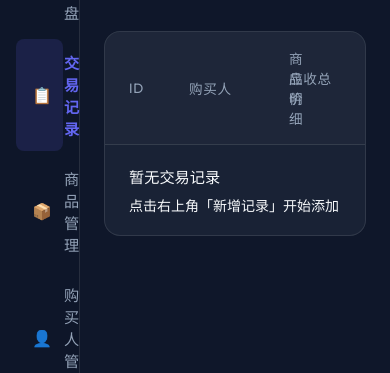
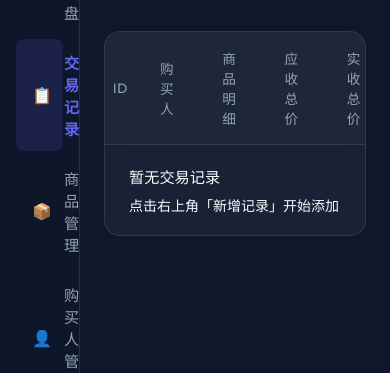
Before and after one commit to guyue55/AccountBooks, a Django app: page /orders in a window 390 px wide. Shown: the part 123-496 px from the top of the page. Run offline with Django 3.2, Linux system fonts and the light colour scheme; the visitor is signed in with stand-in values (Sample User, id 1).

Commit message:
style: Standardize table ID column styling across templates and improve table layout responsiveness by removing fixed width.

```diff
--- a/templates/base.html
+++ b/templates/base.html
@@ -295,8 +295,7 @@
             width: 100%;
             border-collapse: collapse;
             text-align: left;
-            table-layout: fixed;
-            /* 强制布局以控制列宽 */
+            /* 取消 fixed 布局以实现自适应宽度 */
         }
 
         td {
@@ -357,6 +356,14 @@
             font-size: 0.95rem;
             vertical-align: middle;
             /* 确保内容在单元格内垂直居中 */
+        }
+
+        .col-id {
+            width: 40px;
+            /* 约 2 个字母长度 */
+            padding-left: 0.5rem !important;
+            padding-right: 0.5rem !important;
+            text-align: center;
         }
 
         tr:last-child td {
--- a/templates/goods.html
+++ b/templates/goods.html
@@ -17,7 +17,7 @@
     <table>
         <thead>
             <tr>
-                <th>ID</th>
+                <th class="col-id">ID</th>
                 <th>商品名称</th>
                 <th>单价（元）</th>
                 <th>创建时间</th>
@@ -28,7 +28,7 @@
         <tbody>
             {% for goods in goods_list %}
             <tr>
-                <td style="color: var(--text-dim);">#{{ goods.id }}</td>
+                <td class="col-id" style="color: var(--text-dim);">{{ goods.id }}</td>
                 <td style="font-weight: 500;">{{ goods.goods }}</td>
                 <td style="color: var(--accent-green); font-weight: 600;">¥ {{ goods.goods_price }}</td>
                 <td style="color: var(--text-dim); font-size: 0.875rem;">{{ goods.created|date:"Y-m-d H:i" }}</td>
--- a/templates/orders.html
+++ b/templates/orders.html
@@ -17,7 +17,7 @@
     <table>
         <thead>
             <tr>
-                <th style="width: 60px;">ID</th>
+                <th class="col-id">ID</th>
                 <th style="width: 100px;">购买人</th>
                 <th>商品明细</th>
                 <th style="width: 100px;">应收总价</th>
@@ -30,7 +30,7 @@
         <tbody>
             {% for order in orders %}
             <tr>
-                <td style="color: var(--text-dim);">#{{ order.id }}</td>
+                <td class="col-id" style="color: var(--text-dim);">{{ order.id }}</td>
                 <td style="font-weight: 500;">{{ order.account.name }}</td>
                 <td>
                     <div class="text-truncate-wrapper">
@@ -74,7 +74,7 @@
                         <button class="action-link action-link-edit"
                             onclick="openModal('{% url 'order_edit' order.pk %}')">编辑</button>
                         <button class="action-link action-link-delete"
-                            onclick="confirmDelete('{% url 'order_delete' order.pk %}', '订单 #{{ order.id }} ({{ order.account.name }})')">删除</button>
+                            onclick="confirmDelete('{% url 'order_delete' order.pk %}', '订单 {{ order.id }} ({{ order.account.name }})')">删除</button>
                     </div>
                 </td>
             </tr>
```
Also changed, not shown: templates/customers.html (+3 -4 lines).
